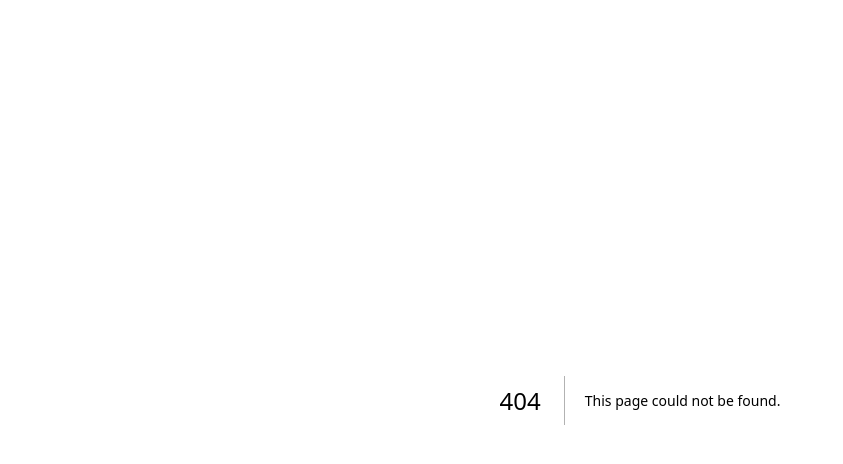
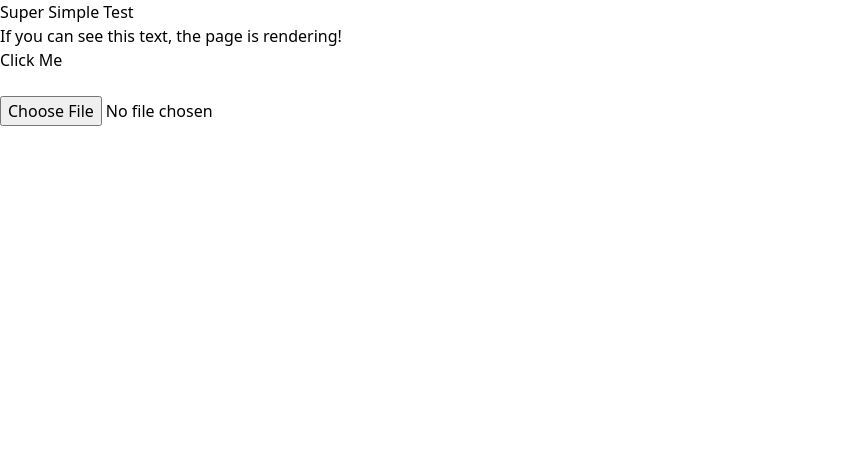
Before and after one commit to minglunme-maker/Job-Aggregator, a Next.js app in the folder csv-bulk-import-demo/: page /super-simple in a window 1280 px wide. Before the commit this address had no page. Shown: the top 464 px of the page, without its empty margins (0-843 px from the left). Built offline with nearby package versions, Linux system fonts and the light colour scheme.

Commit message:
Add ultra-simple test page with minimal code

```diff
--- /dev/null
+++ b/csv-bulk-import-demo/src/pages/super-simple.tsx
@@ -0,0 +1,22 @@
+export default function SuperSimple() {
+  return (
+    <div>
+      <h1>Super Simple Test</h1>
+      <p>If you can see this text, the page is rendering!</p>
+
+      <button onClick={() => alert('Button works!')}>
+        Click Me
+      </button>
+
+      <br /><br />
+
+      <input
+        type="file"
+        onChange={(e) => {
+          const file = e.target.files?.[0];
+          alert(file ? 'File: ' + file.name : 'No file');
+        }}
+      />
+    </div>
+  );
+}
```
